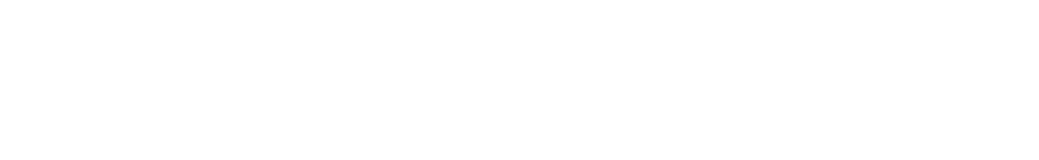
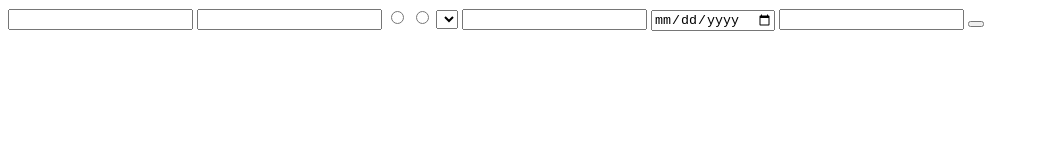
Before and after one commit to acciojob/car-insurance-form-guptashashankmca, a website: page main.html in a window 1280 px wide. Shown: the whole page, without its empty margins (0-1039 px from the left). Drawn offline with Linux system fonts and the light colour scheme.

Commit message:
created a submission

```diff
--- a/main.html
+++ b/main.html
@@ -1,16 +1,32 @@
 <!DOCTYPE html>
-
 <html>
-
 <head>
 	<link rel="stylesheet" href="styles.css">
 </head>
-
 <body>
 	<!-- the entire body must be written by student -->
-    <script type="text/javascript" src="./script.js">
-</script>
-
+<script type="text/javascript" src="./script.js"></script>
+<form method="post">
+	<label for="name"></label>
+	<input type="text" id="name" name="name" required>
+	<label for="email"></label>
+	<input type="email" id="email" name="email" required>
+	<label for="gender"></label>
+	<input type="radio" id="gender" name="gender" required>
+	<input type="radio" id="gender" name="gender" required>
+	<label for="cars"></label>
+	<select id="cars" name="cars">
+		<option value="BMW"></option>
+		<option value="Audi"></option>
+		<option value="Mercedez"></option>
+	</select>
+	<label for="carage"></label>
+	<input type="number" id="carage" name="carage" required>
+	<label for="dob"></label>
+	<input type="date" id="dob" name="dob" required>
+	<label for="password"></label>
+	<input type="password" id="password" name="password" required>
+	<button type="submit"></button>
+</form>
 </body>
-
 </html>
--- a/styles.css
+++ b/styles.css
@@ -1,2 +1 @@
-
 /* Your CSS Code here. */
```
